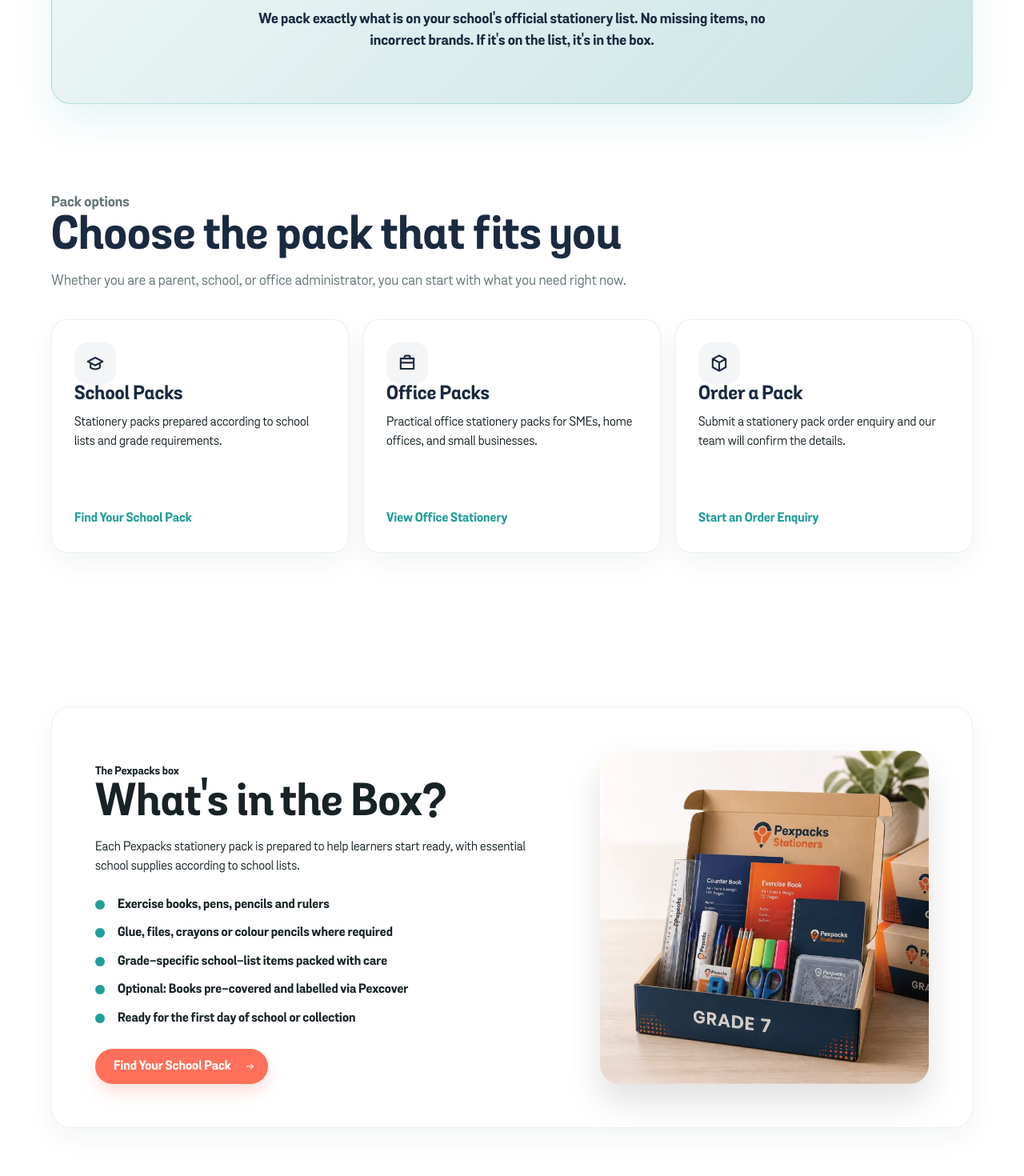
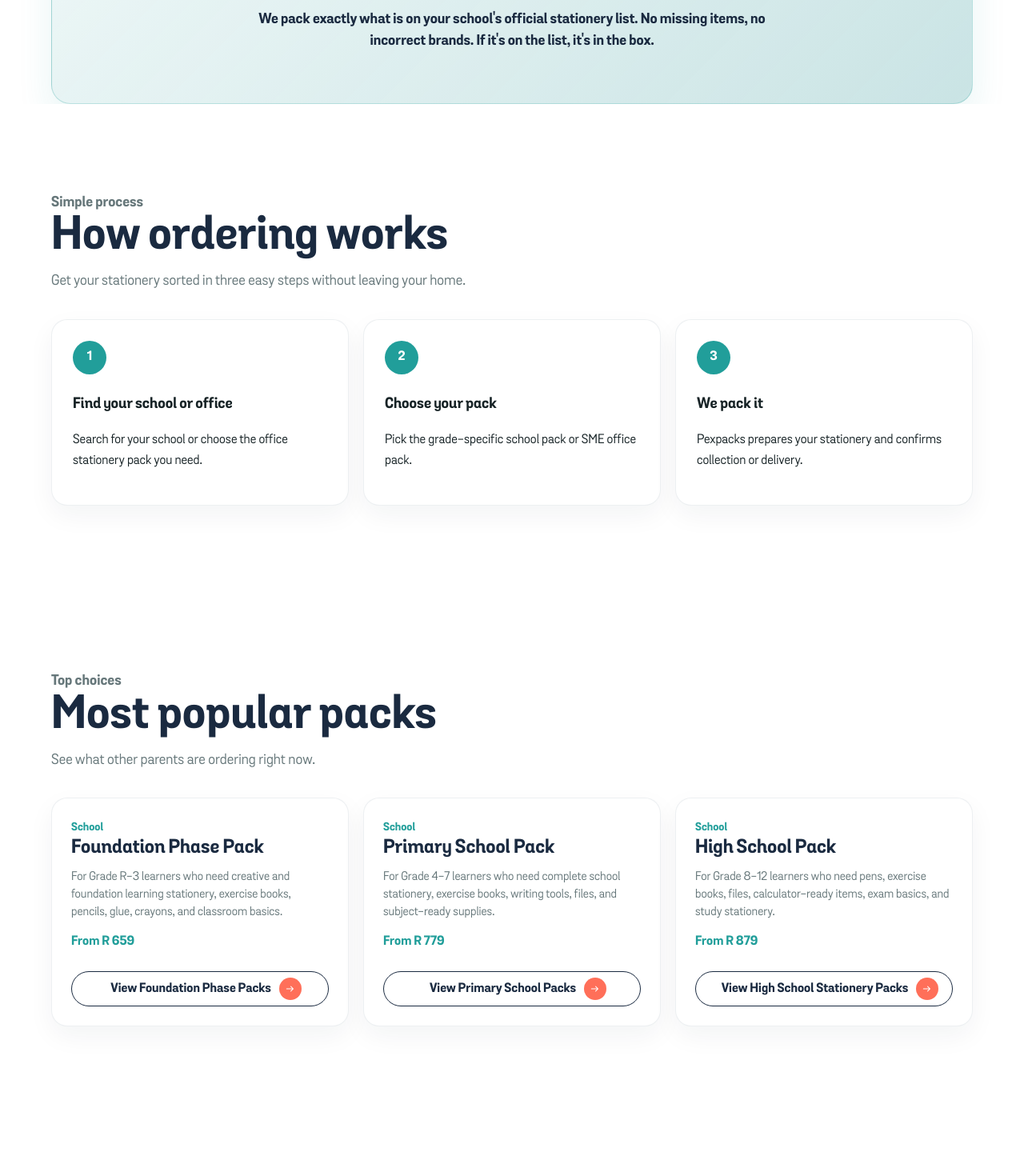
Before and after one commit to mcebisidesigner-spec/pexpacks-supplies, a Next.js app: page / in a window 1280 px wide. Shown: the part 1040-2510 px from the top of the page at 80% size. Built offline with nearby package versions, Linux system fonts and the light colour scheme.

Commit message:
Add How it Works and Popular Packs to homepage

```diff
--- a/app/page.tsx
+++ b/app/page.tsx
@@ -5,9 +5,10 @@ import { WhatsInTheBoxList } from "@/components/marketing/WhatsInTheBoxList";
 import { HeroSearch } from "@/components/marketing/HeroSearch";
 import { PathwayCards } from "@/components/marketing/PathwayCards";
 import { SectionHeader } from "@/components/marketing/SectionHeader";
+import { whyChoosePexpacks, homeProcessSteps, homepagePacks } from "@/data/packs";
+import { testimonials } from "@/data/testimonials";
 import { TestimonialMarquee } from "@/components/shared/TestimonialMarquee";
-import { whyChoosePexpacks } from "@/data/packs";
-import { testimonials } from "@/data/testimonials";
+import Link from "next/link";
 import styles from "@/components/marketing/Marketing.module.css";
 
 const PackageIcon = () => (
@@ -101,7 +102,51 @@ export default function HomePage() {
         </div>
       </section>
 
+      <section className={styles.sectionCream}>
+        <div className={styles.inner}>
+          <SectionHeader
+            eyebrow="Simple process"
+            title="How ordering works"
+            text="Get your stationery sorted in three easy steps without leaving your home."
+          />
+          <div className={styles.gridThree}>
+            {homeProcessSteps.map((step, idx) => (
+              <div className={styles.stepCard} key={step.title}>
+                <div className={styles.stepNumber}>{idx + 1}</div>
+                <h3>{step.title}</h3>
+                <p>{step.text}</p>
+              </div>
+            ))}
+          </div>
+        </div>
+      </section>
+
       <section className={styles.section}>
+        <div className={styles.inner}>
+          <SectionHeader
+            eyebrow="Top choices"
+            title="Most popular packs"
+            text="See what other parents are ordering right now."
+          />
+          <div className={styles.packGrid}>
+            {homepagePacks.map((pack) => (
+              <div className={styles.packCard} key={pack.id}>
+                <div style={{ padding: '24px', flexGrow: 1 }}>
+                  <span className={styles.eyebrow}>{pack.category}</span>
+                  <h3>{pack.name}</h3>
+                  <p style={{ color: 'var(--pex-text-muted)', marginBottom: '16px', fontSize: '15px' }}>{pack.description}</p>
+                  <p style={{ fontWeight: 800, color: 'var(--pex-keppel)' }}>{pack.priceLabel}</p>
+                </div>
+                <div style={{ padding: '0 24px 24px' }}>
+                  <Button href={pack.href} variant="outline" style={{ width: '100%' }}>{pack.cta}</Button>
+                </div>
+              </div>
+            ))}
+          </div>
+        </div>
+      </section>
+
+      <section className={styles.sectionCream}>
         <div className={styles.inner}>
           <SectionHeader
             eyebrow="Pack options"
```
Also changed, not shown: app/sitemap.ts (+7 -1 lines).
